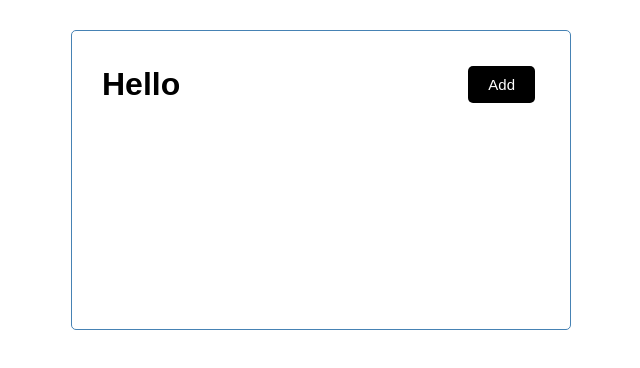
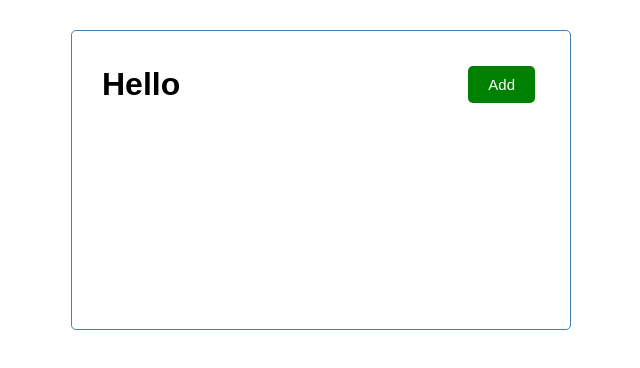
Before and after one commit to AnsonKongg/ReactTest, a React (Create React App) app: page / in a window 1280 px wide. Shown: the top 368 px of the page, without its empty margins (319-959 px from the left). Built offline with nearby package versions, Linux system fonts and the light colour scheme.

Commit message:
[Develop] Add Button

```diff
--- /dev/null
+++ b/src/components/Button.js
@@ -0,0 +1,17 @@
+const Button = (props) => {
+    const onButtonClick = () => {
+        console.log("Clicked");
+    }
+
+    return (
+        <button
+            onClick={onButtonClick}
+            style={{ backgroundColor: props.color }}
+            className="btn"
+        >
+            {props.text}
+        </button>
+    )
+}
+
+export default Button
--- a/src/components/Header/Header.js
+++ b/src/components/Header/Header.js
@@ -1,10 +1,11 @@
 import PropTypes from 'prop-types'
+import Button from '../Button'
 
 const Header = ({ title }) => {
     return (
         <header className="header">
             <h1>{title}</h1>
-            <button className="btn">Add</button>
+            <Button color='green' text='Add' />
         </header>
     )
 }
```
